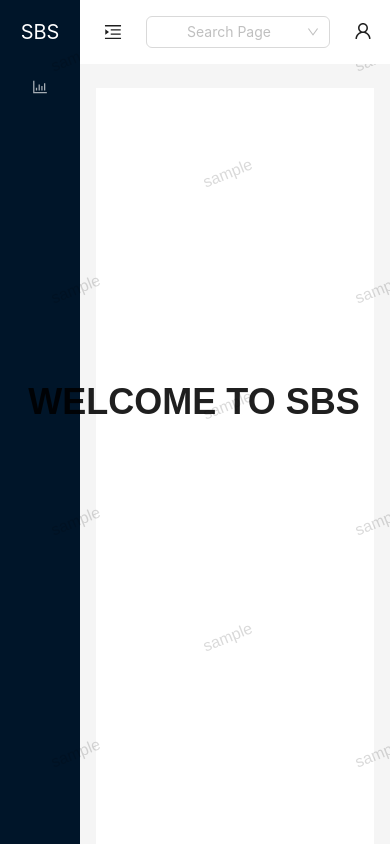
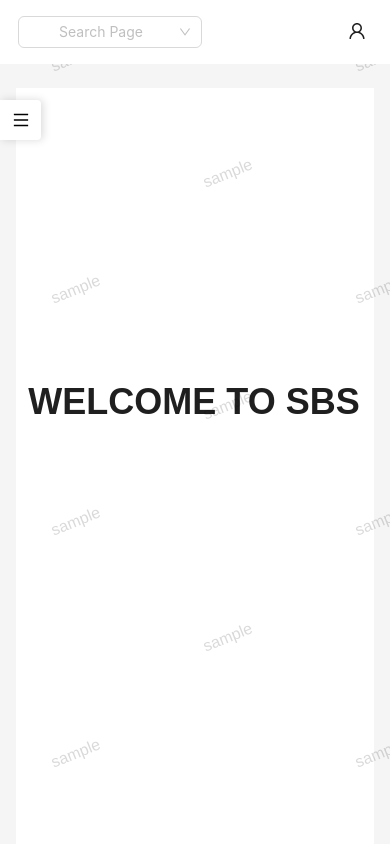
Before and after one commit to egafrandika/sbs, a Vue app: page / in a window 390 px wide. Shown: the top 844 px of the page. Built offline with nearby package versions, Linux system fonts and the light colour scheme; sample sign-in values are in the browser's storage.

Commit message:
feat: adding brewer as menu mobile resolution

```diff
--- /dev/null
+++ b/src/components/drawer/index.vue
@@ -0,0 +1,154 @@
+<!--
+ * @Author: egafrandika
+ * @Date: 2025-03-14 13:12:22
+ * @LastEditors: egafrandika
+ * @LastEditTime: 2025-03-17 14:29:45
+ -->
+<template>
+  <div
+      v-if="isMobile"
+      class="drawer"
+  >
+      <menu-outlined
+          @click="toggleSidebar"
+      />
+  </div>
+  <a-drawer
+      :placement="placement"
+      :closable="true"
+      width="50%"
+      rootClassName="drawer-menu"
+      :bodyStyle="{ padding: '0', background: '#001529'}"
+      :headerStyle="{ background: '#001529' }"
+      :open="drawerOpen"
+      @close="onClose"
+  >
+      <template #closeIcon>
+        <CloseOutlined style="color: white; font-size: 16px" />
+      </template>
+      <template #title>
+          <span style="color: white">SBS</span>
+      </template>
+      <a-menu
+          v-model:selectedKeys="selectedKeys"
+          theme="dark"
+          mode="inline"
+      >
+          <template
+              v-for="item in menuItems"
+          >
+              <a-sub-menu
+                  v-if="item.children"
+                  :key="item.path"
+              >
+                  <template #title>
+                      <component :is="item.icon" />
+                      <span>{{ item.label }}</span>
+                  </template>
+
+                  <a-menu-item
+                      v-for="child in item.children"
+                      :key="child.path"
+                  >
+                      <router-link :to="child.path">
+                          <component :is="child.icon" />
+                          <span>{{ child.label }}</span>
+                      </router-link>
+                  </a-menu-item>
+              </a-sub-menu>
+          </template>
+      </a-menu>
+  </a-drawer>
+</template>
+
+<script>
+import {MenuOutlined, CloseOutlined} from '@ant-design/icons-vue';
+import {isMobileMd} from '../../common/utils/screen';
+import { Drawer } from "ant-design-vue";
+import router from '../../router';
+export default {
+    name: 'Drawer',
+
+    components: {
+        CloseOutlined,
+        MenuOutlined,
+        ADrawer: Drawer
+    },
+
+    data() {
+        return {
+            isMobile: isMobileMd(),
+            drawerOpen: false,
+            placement: 'left',
+            menuItems: [],
+            selectedKeys: [],
+        }
+    },
+
+    mounted() {
+        this.generateMenuItems();
+    },
+
+    watch: {
+        '$route.path'(newPath) {
+          this.selectedKeys = [newPath];
+        },
+    },
+
+    methods: {
+        toggleSidebar() {
+            this.$emit('toggleSidebar');
+            this.drawerOpen = !this.drawerOpen;
+        },
+
+        onClose() {
+            this.drawerOpen = false;
+        },
+
+        generateMenuItems() {
+            this.menuItems = router.options.routes
+                .filter(route => !route?.meta.hidden)
+                .map(route => {
+                    const item = {
+                        path: route.path,
+                        label: route.meta?.label,
+                        icon: route.meta?.icon,
+                        children: route.children
+                            ?.filter(route => !route.meta.hidden)
+                                .map(child => ({
+                                    path: `${route.path.replace(/\/$/, '')}/${child.path.replace(/^\//, '')}`,
+                                    label: child.meta?.label,
+                                    icon: child.meta?.icon,
+                            })) || null
+                    };
+                return item;
+            });
+        }
+    }
+}
+</script>
+
+<style lang="scss" scoped>
+    .drawer {
+        position: fixed;
+        top: 100px;
+        width: 41px;
+        height: 40px;
+        cursor: pointer;
+        z-index: 100;
+        text-align: center;
+        line-height: 40px;
+        font-size: 16px;
+        display: flex;
+        justify-content: center;
+        align-items: center;
+        background: #fff;
+        box-shadow: 2px 0 8px #00000026;
+        border-radius: 0 4px 4px 0;
+    }
+
+    .custom-drawer .ant-drawer-close {
+        color: white !important;
+        font-size: 16px;
+    }
+</style>
--- a/src/components/layout/index.vue
+++ b/src/components/layout/index.vue
@@ -1,6 +1,7 @@
 <template>
   <a-layout v-if="isAuthenticated">
     <a-layout-sider
+        :style="{display: isMobileMd ? 'none' : '' }"
         v-model:collapsed="collapsed"
         :trigger="null"
         collapsible
@@ -14,14 +15,22 @@
             theme="dark"
             mode="inline"
         >
-        <template v-for="item in menuItems">
-          <a-sub-menu v-if="item.children" :key="item.path">
+            <template
+                v-for="item in menuItems"
+            >
+                <a-sub-menu
+                    v-if="item.children"
+                    :key="item.path"
+                >
                     <template #title>
                         <component :is="item.icon" />
                         <span>{{ item.label }}</span>
                     </template>
 
-            <a-menu-item v-for="child in item.children" :key="child.path">
+                    <a-menu-item
+                        v-for="child in item.children"
+                        :key="child.path"
+                    >
                         <router-link :to="child.path">
                             <component :is="child.icon" />
                             <span>{{ child.label }}</span>
@@ -29,7 +38,10 @@
                     </a-menu-item>
                 </a-sub-menu>
 
-          <a-menu-item v-else :key="item.index">
+                <a-menu-item
+                    v-else
+                    :key="item.index"
+                >
                     <router-link :to="item.path">
                         <component :is="item.icon" />
                         <span>{{ item.label }}</span>
@@ -48,11 +60,13 @@
         >
         <div style="display: flex; align-items: center; text-align: center">
             <menu-unfold-outlined
+                :style="{display: isMobileMd ? 'none' : '' }"
                 v-if="collapsed"
                 class="trigger"
                 @click="toggleCollapsed"
             />
             <menu-fold-outlined
+                :style="{display: isMobileMd ? 'none' : '' }"
                 v-else
                 class="trigger"
                 @click="toggleCollapsed"
@@ -73,6 +87,7 @@
     </a-layout>
   </a-layout>
   <login v-else/>
+  <drawer v-if="isAuthenticated"/>
 </template>
 
 <script>
@@ -81,9 +96,10 @@
 import BtnUser from '../logout';
 import Breadcrumb from '../breadcrumb';
 import Watermark from '../watermark';
+import Drawer from '../drawer';
 import router from '../../router';
 import SearchBar from '../search-bar';
-import { MenuUnfoldOutlined, MenuFoldOutlined } from '@ant-design/icons-vue';
+import { MenuUnfoldOutlined, MenuFoldOutlined} from '@ant-design/icons-vue';
 import Login from '../../views/login';
 import {isMobileMd} from '../../common/utils/screen';
 
@@ -98,7 +114,8 @@
     BtnUser,
     Footer,
     Login,
-    SearchBar
+    SearchBar,
+    Drawer
   },
 
   data() {
--- a/src/components/search-bar/index.vue
+++ b/src/components/search-bar/index.vue
@@ -1,6 +1,7 @@
 <template>
     <a-space direction="vertical">
         <a-cascader
+            class="search-bar"
             v-model:value="value"
             :options="options"
             :show-search="{ filter }"
@@ -62,3 +63,8 @@
     }
 }
 </script>
+<style scoped>
+.search-bar {
+  margin: 0 18px;
+}
+</style>
--- a/src/main.js
+++ b/src/main.js
@@ -5,12 +5,13 @@
 import router from './router';
 import { createPinia } from 'pinia'
 // global icon
-import { PlusOutlined, MinusCircleOutlined } from '@ant-design/icons-vue';
+import { PlusOutlined, MinusCircleOutlined, MenuOutlined} from '@ant-design/icons-vue';
 const pinia = createPinia()
 const app = createApp(App);
 
 app.component('PlusOutlined', PlusOutlined);
-app.component('MinusCircleOutlined', MinusCircleOutlined)
+app.component('MinusCircleOutlined', MinusCircleOutlined);
+app.component('MenuOutLined', MenuOutlined);
 app.use(pinia);
 app.use(Antd);
 app.use(router);
--- a/src/views/shipment-list/order-list/index.vue
+++ b/src/views/shipment-list/order-list/index.vue
@@ -15,6 +15,7 @@
         </a-button>
         <a-table
             :size="tableSize"
+            :class="$options.isMobile ? 'small-row' : ''"
             :scroll="{ x: 'max-content' }"
             :dataSource="orderList"
             tableLayout="auto"
@@ -69,8 +70,12 @@
 import {orderColumns, detailColumns} from './constant/fields';
 import {formatAmountIdr} from '../../../common/utils/format';
 
+const isMobile = window.innerWidth <= 768;
+
 export default {
     name: 'OrderList',
+
+    isMobile,
 
     data() {
         return {
@@ -87,7 +92,6 @@
 
     computed: {
         tableSize() {
-          const isMobile = window.innerWidth <= 768;
           return isMobile ? 'small' : 'large';
         }
     },
@@ -137,4 +141,9 @@
 
 <style lang="scss" scoped>
 @use '/src/assets/global.scss';
+.small-row {
+    :deep(.ant-table) {
+      font-size: 10px;
+    }
+}
 </style>
```
Lines whose indentation alone changed are shown as unchanged.
